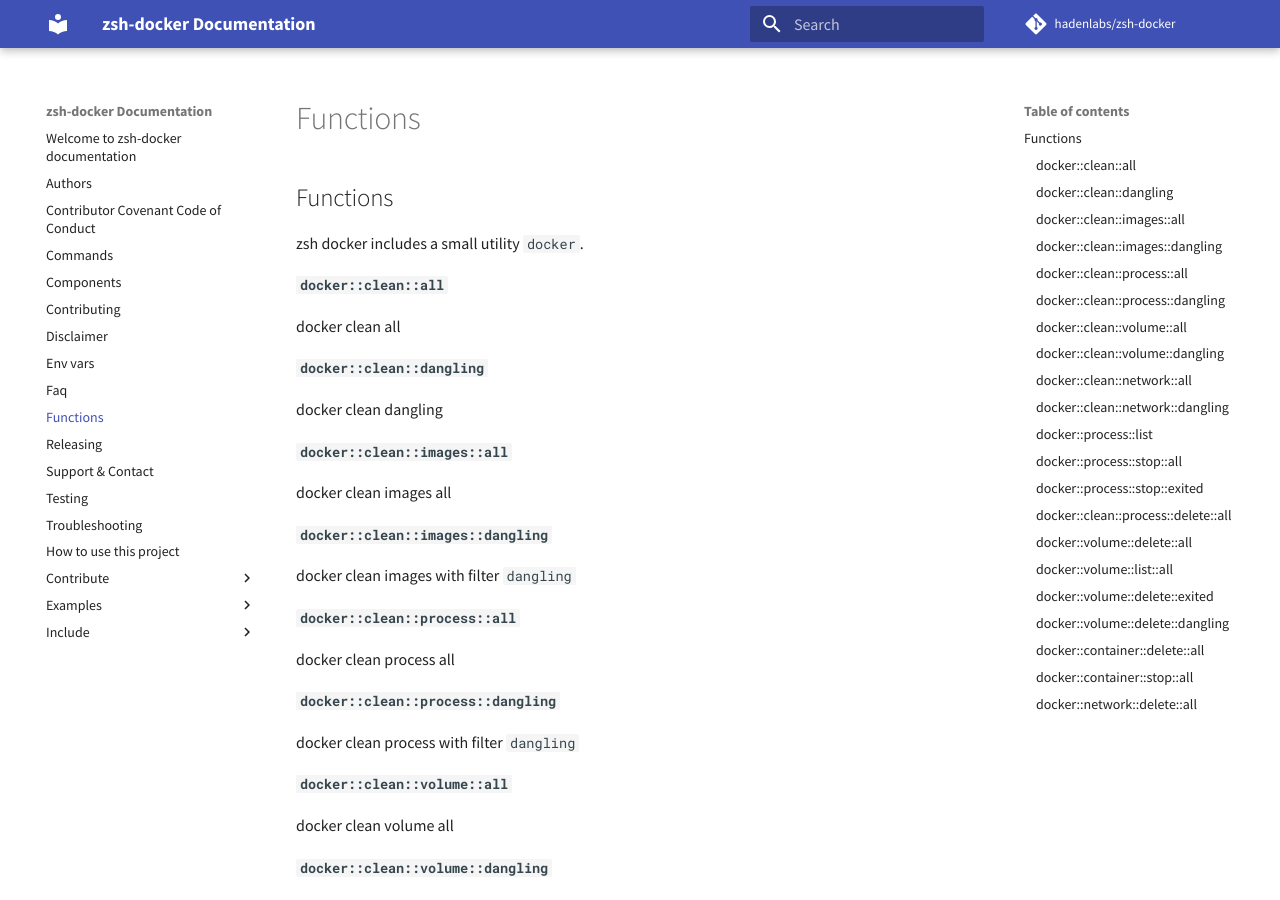
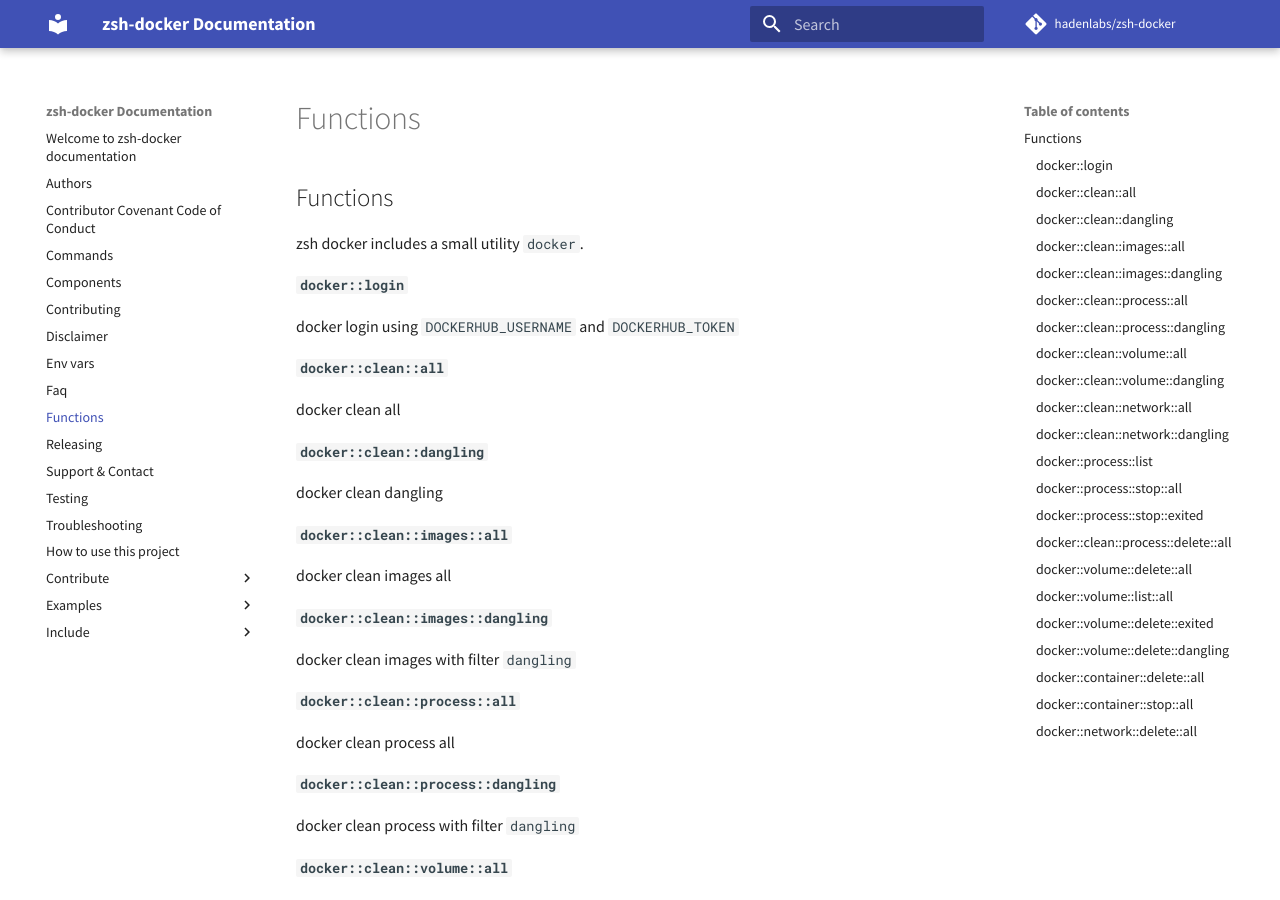
Before and after one commit to hadenlabs/zsh-docker, an MkDocs documentation site: the page built from docs/functions.md, in a window 1280 px wide and 900 px high. Built offline with MkDocs 1.6.1 and Material for MkDocs 9.7.7, drawn with Linux system fonts in a browser that asks for light colours; comment, search, counter and statistics services are not loaded.

Commit message:
docs: implement var environment dockerhub (#33)

```diff
--- a/docs/functions.md
+++ b/docs/functions.md
@@ -1,6 +1,10 @@
 ## Functions
 
 zsh docker includes a small utility `docker`.
+
+#### `docker::login`
+
+docker login using `DOCKERHUB_USERNAME` and `DOCKERHUB_TOKEN`
 
 #### `docker::clean::all`
 
```
